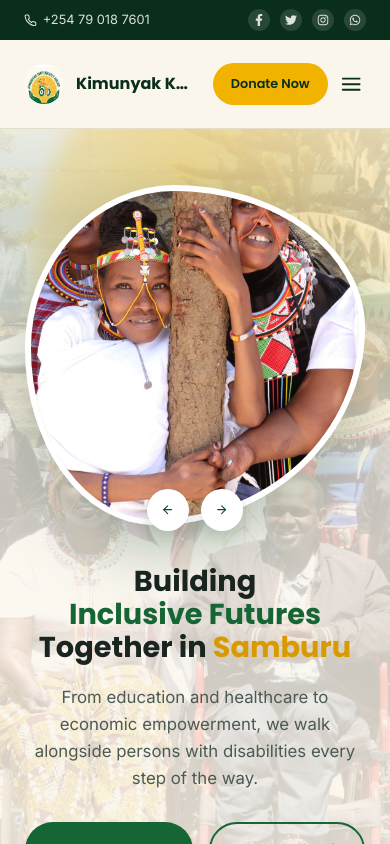
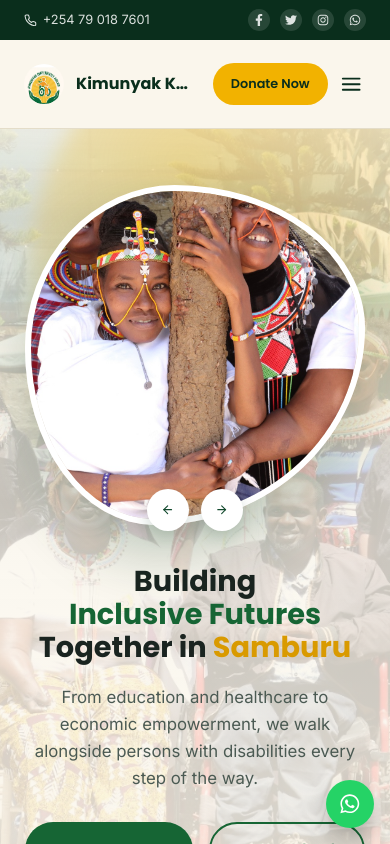
Before and after one commit to richardngasike/kdai, a Next.js app: page / in a window 390 px wide. Shown: the top 844 px of the page. Built offline with nearby package versions, Linux system fonts and the light colour scheme.

Commit message:
updsting whatsapp and scroll to top button

```diff
--- a/app/layout.js
+++ b/app/layout.js
@@ -2,6 +2,8 @@ import "./globals.css";
 import Header from "@/components/Header/Header";
 import Footer from "@/components/Footer/Footer";
 import { siteInfo } from "@/lib/siteData";
+import WhatsAppButton from "@/components/WhatsAppButton/WhatsAppButton";
+import ScrollToTop from "@/components/ScrollToTop/ScrollToTop";
 
 export const metadata = {
   metadataBase: new URL(siteInfo.domain),
@@ -64,6 +66,8 @@ export default function RootLayout({ children }) {
         <Header />
         <main>{children}</main>
         <Footer />
+        <WhatsAppButton />
+        <ScrollToTop />
       </body>
     </html>
   );
--- /dev/null
+++ b/components/ScrollToTop/ScrollToTop.js
@@ -0,0 +1,33 @@
+"use client";
+
+import { useEffect, useState, useCallback } from "react";
+import { FiArrowUp } from "react-icons/fi";
+import styles from "./ScrollToTop.module.css";
+
+export default function ScrollToTop({ threshold = 400 }) {
+  const [visible, setVisible] = useState(false);
+
+  useEffect(() => {
+    function onScroll() {
+      setVisible(window.scrollY > threshold);
+    }
+    window.addEventListener("scroll", onScroll, { passive: true });
+    onScroll();
+    return () => window.removeEventListener("scroll", onScroll);
+  }, [threshold]);
+
+  const handleClick = useCallback(() => {
+    window.scrollTo({ top: 0, behavior: "smooth" });
+  }, []);
+
+  return (
+    <button
+      type="button"
+      onClick={handleClick}
+      className={`${styles.button} ${visible ? styles.visible : ""}`}
+      aria-label="Scroll back to top"
+    >
+      <FiArrowUp aria-hidden="true" />
+    </button>
+  );
+}
--- /dev/null
+++ b/components/ScrollToTop/ScrollToTop.module.css
@@ -0,0 +1,41 @@
+.button {
+  position: fixed;
+  right: 22px;
+  bottom: 88px;
+  z-index: 60;
+  width: 42px;
+  height: 42px;
+  border-radius: 50%;
+  background: var(--green-950);
+  color: var(--gold-500);
+  border: none;
+  display: flex;
+  align-items: center;
+  justify-content: center;
+  font-size: 1.15rem;
+  box-shadow: 0 8px 18px rgba(0, 0, 0, 0.2);
+  opacity: 0;
+  visibility: hidden;
+  transform: translateY(10px);
+  transition: opacity 0.2s ease, transform 0.2s ease, background 0.15s ease, visibility 0.2s;
+}
+
+.visible {
+  opacity: 1;
+  visibility: visible;
+  transform: translateY(0);
+}
+
+.button:hover {
+  background: var(--green-700);
+}
+
+@media (max-width: 480px) {
+  .button {
+    width: 38px;
+    height: 38px;
+    font-size: 1rem;
+    right: 16px;
+    bottom: 72px;
+  }
+}
--- /dev/null
+++ b/components/WhatsAppButton/WhatsAppButton.js
@@ -0,0 +1,24 @@
+import { FaWhatsapp } from "react-icons/fa";
+import { siteInfo } from "@/lib/siteData";
+import styles from "./WhatsAppButton.module.css";
+
+
+export default function WhatsAppButton({ message }) {
+  const digits = siteInfo.phone.replace(/\D/g, "");
+  const text = encodeURIComponent(
+    message || "Hello K.D.A.I, I would like to know more about your programs."
+  );
+  const href = `https://wa.me/${digits}?text=${text}`;
+
+  return (
+    <a
+      href={href}
+      target="_blank"
+      rel="noopener noreferrer"
+      className={styles.button}
+      aria-label="Chat with us on WhatsApp"
+    >
+      <FaWhatsapp aria-hidden="true" />
+    </a>
+  );
+}
--- /dev/null
+++ b/components/WhatsAppButton/WhatsAppButton.module.css
@@ -0,0 +1,36 @@
+.button {
+  position: fixed;
+  right: 22px;
+  bottom: 22px;
+  z-index: 60;
+  width: 56px;
+  height: 56px;
+  border-radius: 50%;
+  background: #25d366;
+  color: var(--white);
+  display: flex;
+  align-items: center;
+  justify-content: center;
+  font-size: 1.6rem;
+  box-shadow: 0 10px 24px rgba(0, 0, 0, 0.25);
+  transition: transform 0.15s ease, box-shadow 0.15s ease;
+}
+
+.button:hover {
+  transform: translateY(-3px) scale(1.05);
+  box-shadow: 0 14px 28px rgba(0, 0, 0, 0.3);
+}
+
+.button:active {
+  transform: translateY(0) scale(0.98);
+}
+
+@media (max-width: 480px) {
+  .button {
+    width: 48px;
+    height: 48px;
+    font-size: 1.35rem;
+    right: 16px;
+    bottom: 16px;
+  }
+}
```
